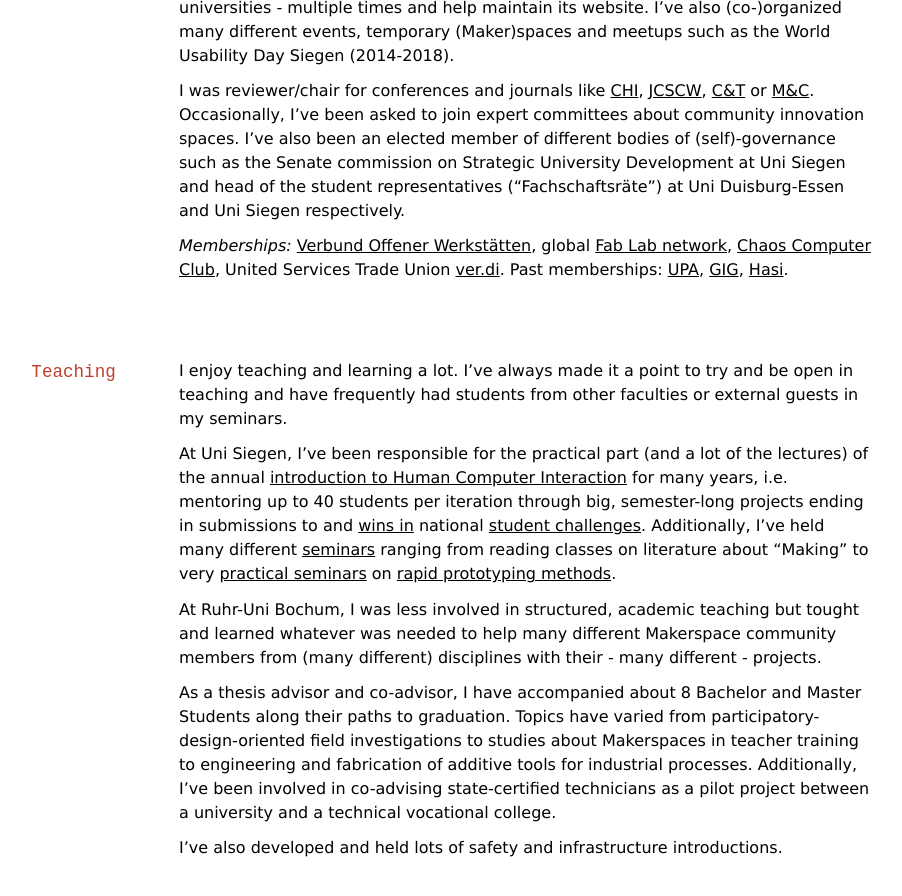
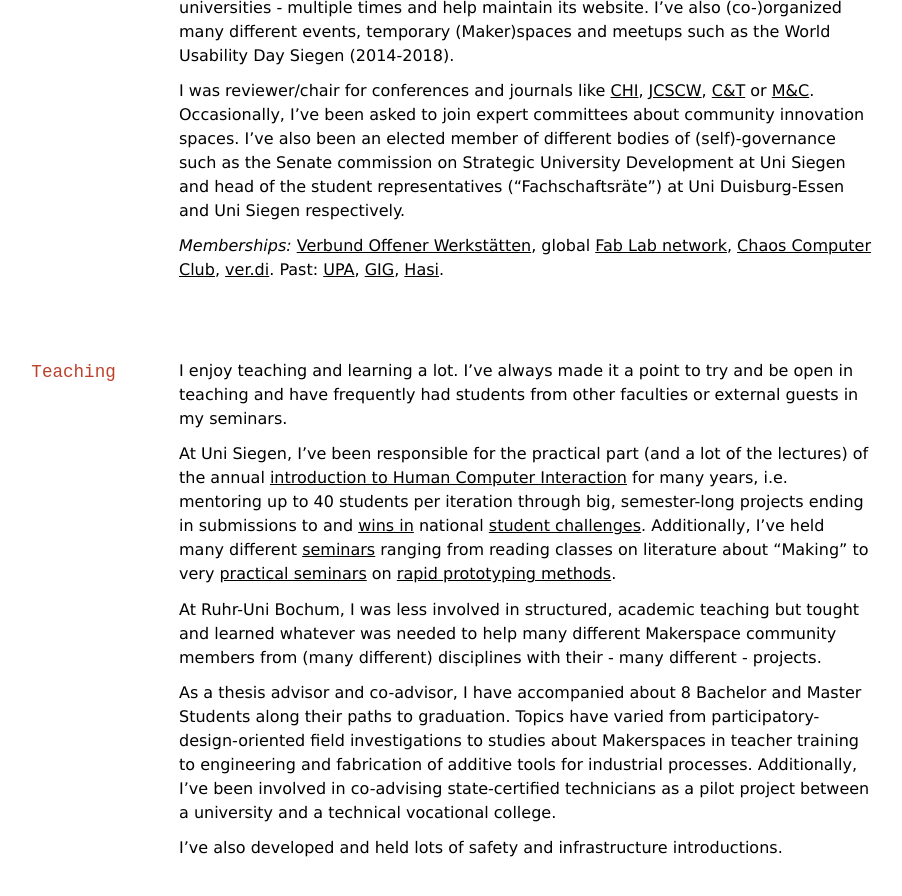
Before and after one commit to oliverstickel/oliverstickel.github.io, a Jekyll site: the page built from index.md, in a window 1280 px wide and 900 px high, scrolled down 1317 px. Shown: the top 896 px of the window, without its empty margins (153-1055 px from the left). Built offline with Jekyll 4.4.1, drawn with Linux system fonts in a browser that asks for light colours; nearby versions of some CDN libraries; a style sheet for code colours, icons or effects is not loaded.

Commit message:
Update index.md

```diff
--- a/index.md
+++ b/index.md
@@ -53,7 +53,7 @@ I (co-)chaired [Fab:UNIverse](https://fab-universe.de) - the annual conference o
 
 I was reviewer/chair for conferences and journals like [CHI](https://dl.acm.org/conference/chi/proceedings), [JCSCW](https://www.springer.com/journal/10606), [C&T](https://dl.acm.org/conference/c-n-t) or [M&C](https://mensch-und-computer.de/). Occasionally, I've been asked to join expert committees about community innovation spaces. I've also been an elected member of different bodies of (self)-governance such as the Senate commission on Strategic University Development at Uni Siegen and head of the student representatives ("Fachschaftsräte") at Uni Duisburg-Essen and Uni Siegen respectively.
 
-*Memberships:* [Verbund Offener Werkstätten](https://www.offene-werkstaetten.org), global [Fab Lab network](https://fablabs.io), [Chaos Computer Club](https://www.ccc.de/), United Services Trade Union [ver.di](https://www.verdi.de). Past memberships: [UPA](https://germanupa.de/), [GIG](https://globalinnovationgathering.org/), [Hasi](https://hackspace-siegen.de/).
+*Memberships:* [Verbund Offener Werkstätten](https://www.offene-werkstaetten.org), global [Fab Lab network](https://fablabs.io), [Chaos Computer Club](https://www.ccc.de/), [ver.di](https://www.verdi.de). Past: [UPA](https://germanupa.de/), [GIG](https://globalinnovationgathering.org/), [Hasi](https://hackspace-siegen.de/).
 
 ## Teaching
 
```
